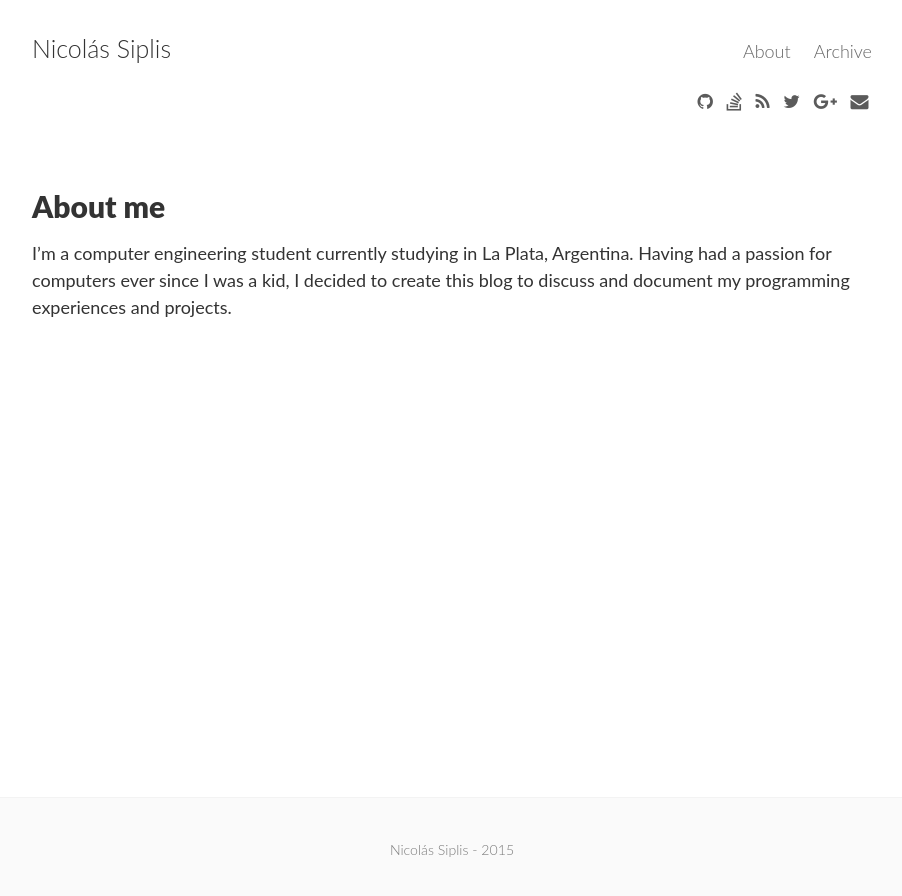
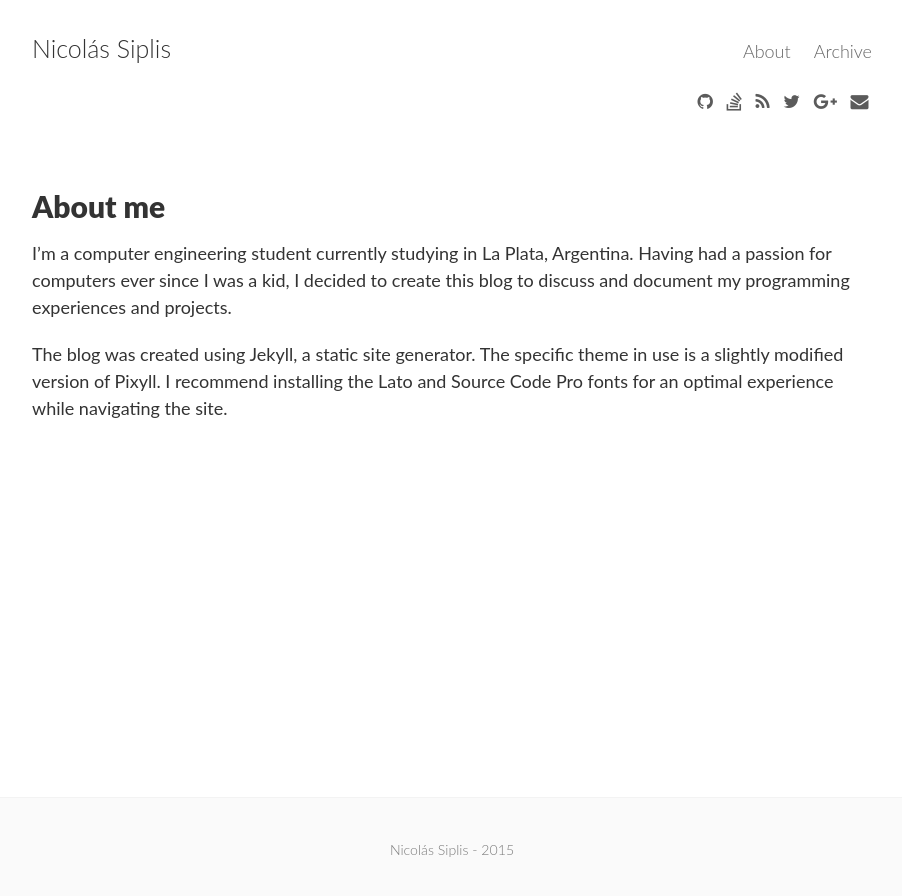
Before and after one commit to actividad-parlamentaria/actividad-parlamentaria.github.io, a Jekyll site: the page built from about.md, in a window 1280 px wide. Shown: the top 896 px of the page, without its empty margins (188-1090 px from the left). Built offline with Jekyll 4.4.1, drawn with Linux system fonts in a browser that asks for light colours; nearby versions of some CDN libraries.

Commit message:
Disabled Google fonts

```diff
--- a/_includes/head.html
+++ b/_includes/head.html
@@ -13,7 +13,7 @@
     <link rel="stylesheet" href="{{ "/css/pixyll.css" | prepend: site.baseurl }}?{{ site.time | date: "%Y%m%d%H%M" }}" type="text/css">
 
     <!-- Fonts -->
-
+    <!-- Disabled Google fonts <link href='//fonts.googleapis.com/css?family=Lato:900,300' rel='stylesheet' type='text/css'> -->
     {% if site.show_social_icons or site.show_sharing_icons %}
       <link href="//maxcdn.bootstrapcdn.com/font-awesome/4.4.0/css/font-awesome.min.css" rel="stylesheet">
     {% endif %}
--- a/about.md
+++ b/about.md
@@ -5,3 +5,5 @@ permalink: /about/
 ---
 
 I'm a computer engineering student currently studying in La Plata, Argentina. Having had a passion for computers ever since I was a kid, I decided to create this blog to discuss and document my programming experiences and projects.
+
+The blog was created using Jekyll, a static site generator. The specific theme in use is a slightly modified version of Pixyll. I recommend installing the Lato and Source Code Pro fonts for an optimal experience while navigating the site.
```
